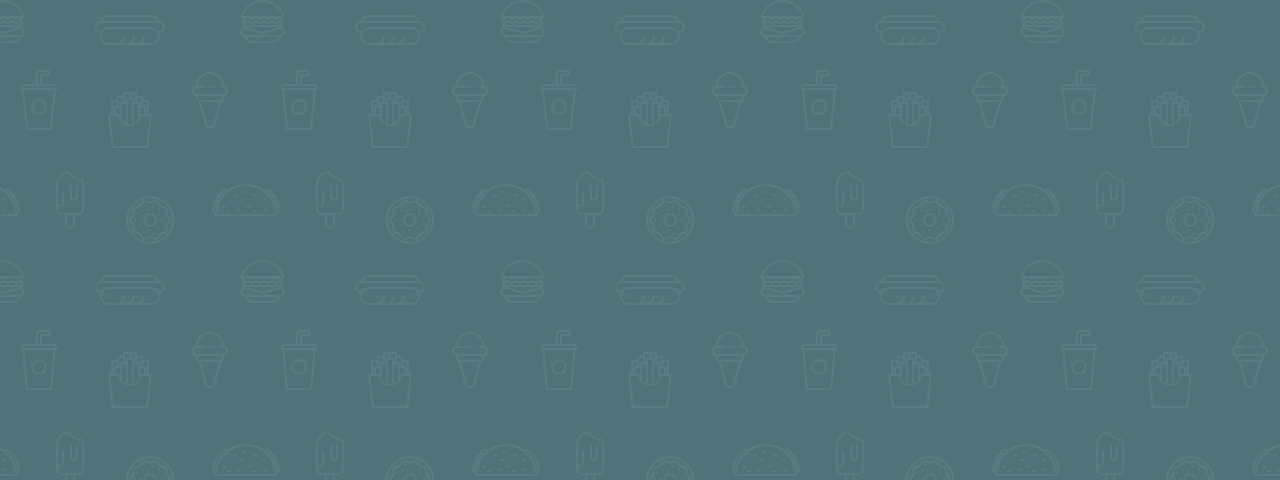
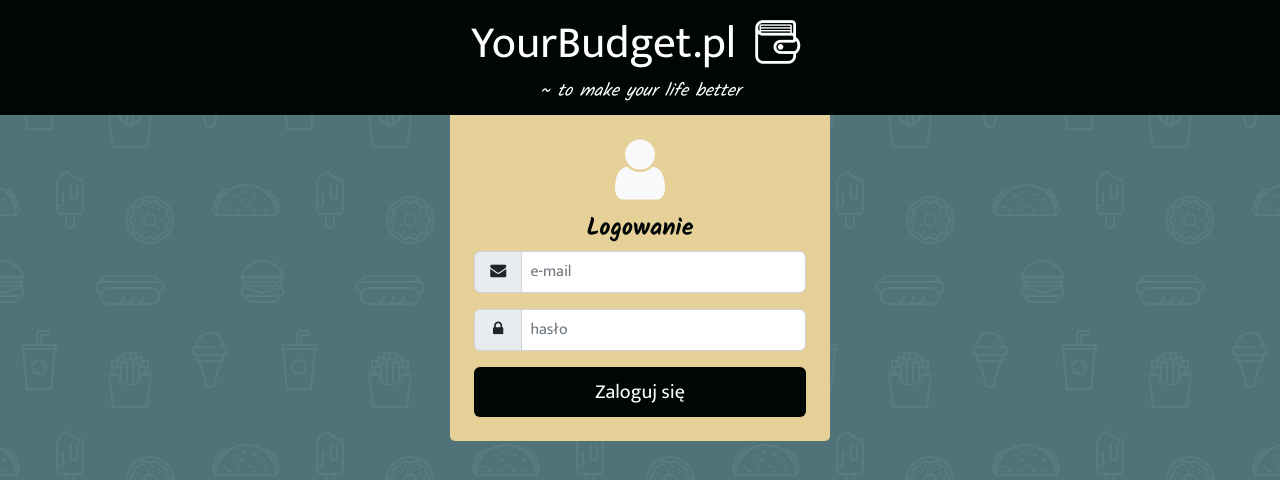
Before and after one commit to Grzesiek1563/Personal_Budget_Web_Page_Bootstrap, a plain HTML site: page login.html in a window 1280 px wide. Drawn offline with nearby package versions, Linux system fonts and the light colour scheme.

Commit message:
Created and styled login page

```diff
--- a/login.html
+++ b/login.html
@@ -2,14 +2,18 @@
 <html lang="pl">
 <head>
 	<meta charset="utf-8" />
+	<meta name="viewport" content="width=device-width, initial-scale=1">
 	<meta http-equiv="X-UA-Compatible" content="IE=edge"/>
 
-	<title>Strona Główna</title>
+	<title>Logowanie</title>
 
-	<meta name="description" content="Już dziś załóż konto aby móc w szybki i darmowy sposób prowadzić swój budżet osobisty"/>
-	<meta name="keywords" content="bilans, wydatki, przychody, budżet, budżet osobisty, prowadzenie budżetu, darmowa aplikacja" />
+	<meta name="description" content="Zaloguj się, aby móc zacząć szybko, sprawnie i całkowicie za darmo móc prowadzić swój budżet osobisty!"/>
+	<meta name="keywords" content="bilans, wydatki, przychody, budżet, budżet osobisty, prowadzenie budżetu, darmowa aplikacja, logowanie, zaloguj się" />
 
+	<link rel="stylesheet" href="bootstrap_css/bootstrap.min.css">
 	<link rel="stylesheet" href="main.css" type="text/css"/>
+	<link rel="stylesheet" href="fontello_css/fontello.css">
+
 
 	<link rel="preconnect" href="https://fonts.googleapis.com">
 	<link rel="preconnect" href="https://fonts.gstatic.com" crossorigin>
@@ -18,6 +22,40 @@
 </head>
 
 <body>
-
+	<header>
+        <nav>
+            <div class="logoBar">
+                <a href="mainPage.html" class="logoText">YourBudget.pl <i class="icon-wallet"></i> </a>
+                <p> <i> ~ to make your life better </i></p>
+            </div>
+        </nav>
+    </header>
+	<main>
+		<article>
+			<div class="container">
+				<div class="row">
+					<div class="col-10 col-md-6 col-lg-4 col-xl-4 offset-1 offset-md-3 offset-lg-4 offset-xl-4
+					bg-primary pt-3 pb-4 px-4 text-center registrationAndLoginForm">
+						<i class="icon-user h1 text-light"></i>
+						<p class="decorativeFont h4">Logowanie</p>
+						<form action="login.php" method="post">
+							<div class="input-group mb-3">
+								<span class="input-group-text" id="basic-addon-1"><i class="icon-mail-alt"></i></span>
+								<input type="email" name="email" placeholder="e-mail" class="form-control p-2" aria-label="Email" aria-describedby="basic-addon1">
+							</div>
+							<div class="input-group mb-3">
+								<span class="input-group-text" id="basic-addon-2"><i class="icon-lock"></i></span>
+								<input type="password" name="password" placeholder="hasło" class="form-control p-2" aria-label="Hasło" aria-describedby="basic-addon2">
+							</div>
+							<button type="submit" class="btn btn-primary">Zaloguj się</button>
+						</form>
+					</div>
+				</div>
+			</div>
+		</article>
+	</main>
+	<script src="https://cdn.jsdelivr.net/npm/@popperjs/core@2.11.6/dist/umd/popper.min.js" integrity="sha384-oBqDVmMz9ATKxIep9tiCxS/Z9fNfEXiDAYTujMAeBAsjFuCZSmKbSSUnQlmh/jp3" crossorigin="anonymous"></script>
+    <script src="https://cdn.jsdelivr.net/npm/bootstrap@5.2.2/dist/js/bootstrap.min.js" integrity="sha384-IDwe1+LCz02ROU9k972gdyvl+AESN10+x7tBKgc9I5HFtuNz0wWnPclzo6p9vxnk" crossorigin="anonymous"></script>
+    <script src="js/bootstrap.min.js"></script>
 </body>
 </html>
--- a/main.css
+++ b/main.css
@@ -130,14 +130,14 @@ body
 
 }
 
-.registrationForm
+.registrationAndLoginForm
 {
     border-bottom-left-radius: 5px;
     border-bottom-right-radius: 5px;
 }
 
 
-.registrationForm .btn
+.registrationAndLoginForm .btn
 {
     border: none;
     width: 100%;
@@ -145,37 +145,36 @@ body
     font-size: 20px;
 }
 
-.registrationForm .btn-primary
+.registrationAndLoginForm .btn-primary
 {
     background-color: #000506 !important;
 }
 
-.registrationForm .btn-primary:hover,
-.registrationForm .btn-secondary:hover
+.registrationAndLoginForm .btn-primary:hover,
+.registrationAndLoginForm .btn-secondary:hover
 {
     background-color: #2a4446 !important;
 }
 
-.registrationForm .btn-primary:focus,
-.registrationForm .btn-secondary:focus
+.registrationAndLoginForm .btn-primary:focus,
+.registrationAndLoginForm .btn-secondary:focus
 {
     -webkit-box-shadow: 0px 0px 10px 2px rgb(49, 49, 49);
 	-moz-box-shadow: 0px 0px 10px 2px rgb(49, 49, 49);
 	box-shadow: 0px 0px 10px 2px rgb(49, 49, 49);
 }
 
-.registrationForm .btn-secondary
+.registrationAndLoginForm .btn-secondary
 {
     background-color: #4F7379 !important;
 }
-
 
 .bg-primary
 {
     background-color: #E5D098 !important;
 }
 
-.registrationForm .h1
+.registrationAndLoginForm .h1
 {
     font-size: 70px;
 }
@@ -186,7 +185,7 @@ body
     font-weight: 700;
 }
 
-.registrationForm .form-control:focus
+.registrationAndLoginForm .form-control:focus
 {
     -webkit-box-shadow: 0px 0px 10px 2px rgb(49, 49, 49);
     -moz-box-shadow: 0px 0px 10px 2px rgb(49, 49, 49);
```
Also changed, not shown: registration.html (+1 -1 lines).
